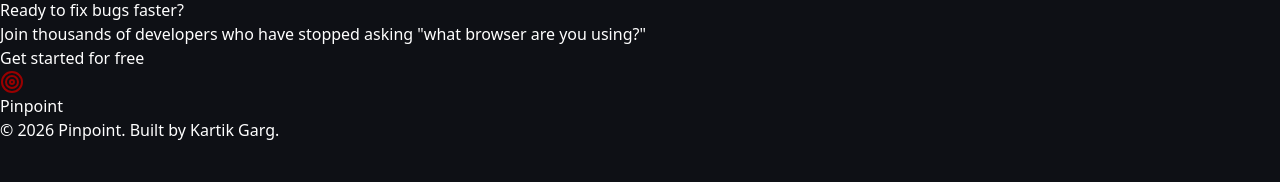
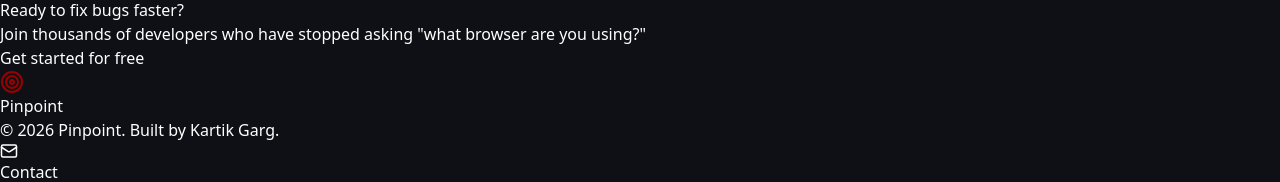
Before and after one commit to kartik0905/pinpoint, a React (Vite) app in the folder frontend/: page / in a window 1280 px wide. Shown: the part 9799-9981 px from the top of the page. Before the commit the page ends 9941 px from the top, so only its background shows below. Built offline with nearby package versions, Linux system fonts and the light colour scheme.

Commit message:
feat: enhance footer with contact links and social media icons

```diff
--- a/frontend/src/pages/Landing.jsx
+++ b/frontend/src/pages/Landing.jsx
@@ -604,7 +604,9 @@
               <br />
               <div className="animate-pulse-slow">
                 &nbsp;&nbsp;
-                <span className="text-zinc-800 dark:text-zinc-300">os:</span>{" "}
+                <span className="text-zinc-800 dark:text-zinc-300">
+                  os:
+                </span>{" "}
                 <span className="text-emerald-600 dark:text-emerald-300">
                   "macOS"
                 </span>
@@ -819,16 +821,67 @@
 
       {/* Footer */}
       <footer className="border-t border-zinc-200 dark:border-zinc-800 py-12 bg-white dark:bg-[#0e1015] relative z-10 transition-colors duration-500">
-        <div className="max-w-7xl mx-auto px-6 flex flex-col md:flex-row justify-between items-center gap-4">
+        <div className="max-w-7xl mx-auto px-6 flex flex-col md:flex-row justify-between items-center gap-6">
+          {/* Left: Brand */}
           <div className="flex items-center gap-3">
             <img src="/favicon.svg" alt="Pinpoint Logo" className="w-6 h-6" />
             <span className="text-xl font-extrabold text-zinc-900 dark:text-white tracking-tight transition-colors duration-500">
               Pinpoint
             </span>
           </div>
-          <span className="text-sm font-semibold text-zinc-500">
+
+          {/* Middle: Copyright */}
+          <span className="text-sm font-semibold text-zinc-500 text-center">
             © 2026 Pinpoint. Built by Kartik Garg.
           </span>
+
+          {/* Right: Contact & Socials */}
+          <div className="flex items-center gap-6">
+            <a
+              href="mailto:kartikamitgarg2005@gmail.com"
+              className="text-zinc-500 hover:text-red-500 dark:hover:text-red-400 transition-colors flex items-center gap-2 text-sm font-semibold"
+              aria-label="Email Contact"
+            >
+              <svg
+                xmlns="http://www.w3.org/2000/svg"
+                width="18"
+                height="18"
+                viewBox="0 0 24 24"
+                fill="none"
+                stroke="currentColor"
+                strokeWidth="2"
+                strokeLinecap="round"
+                strokeLinejoin="round"
+              >
+                <rect width="20" height="16" x="2" y="4" rx="2" />
+                <path d="m22 7-8.97 5.7a1.94 1.94 0 0 1-2.06 0L2 7" />
+              </svg>
+              <span className="hidden sm:inline">Contact</span>
+            </a>
+
+            <a
+              href="https://github.com/kartik0905"
+              target="_blank"
+              rel="noopener noreferrer"
+              className="text-zinc-500 hover:text-zinc-900 dark:hover:text-white transition-colors"
+              aria-label="GitHub Profile"
+            >
+              <svg
+                xmlns="http://www.w3.org/2000/svg"
+                width="20"
+                height="20"
+                viewBox="0 0 24 24"
+                fill="none"
+                stroke="currentColor"
+                strokeWidth="2"
+                strokeLinecap="round"
+                strokeLinejoin="round"
+              >
+                <path d="M15 22v-4a4.8 4.8 0 0 0-1-3.5c3 0 6-2 6-5.5.08-1.25-.27-2.48-1-3.5.28-1.15.28-2.35 0-3.5 0 0-1 0-3 1.5-2.64-.5-5.36-.5-8 0C6 2 5 2 5 2c-.3 1.15-.3 2.35 0 3.5A5.403 5.403 0 0 0 4 9c0 3.5 3 5.5 6 5.5-.39.49-.68 1.05-.85 1.65-.17.6-.22 1.23-.15 1.85v4" />
+                <path d="M9 18c-4.51 2-5-2-7-2" />
+              </svg>
+            </a>
+          </div>
         </div>
       </footer>
     </div>
```
